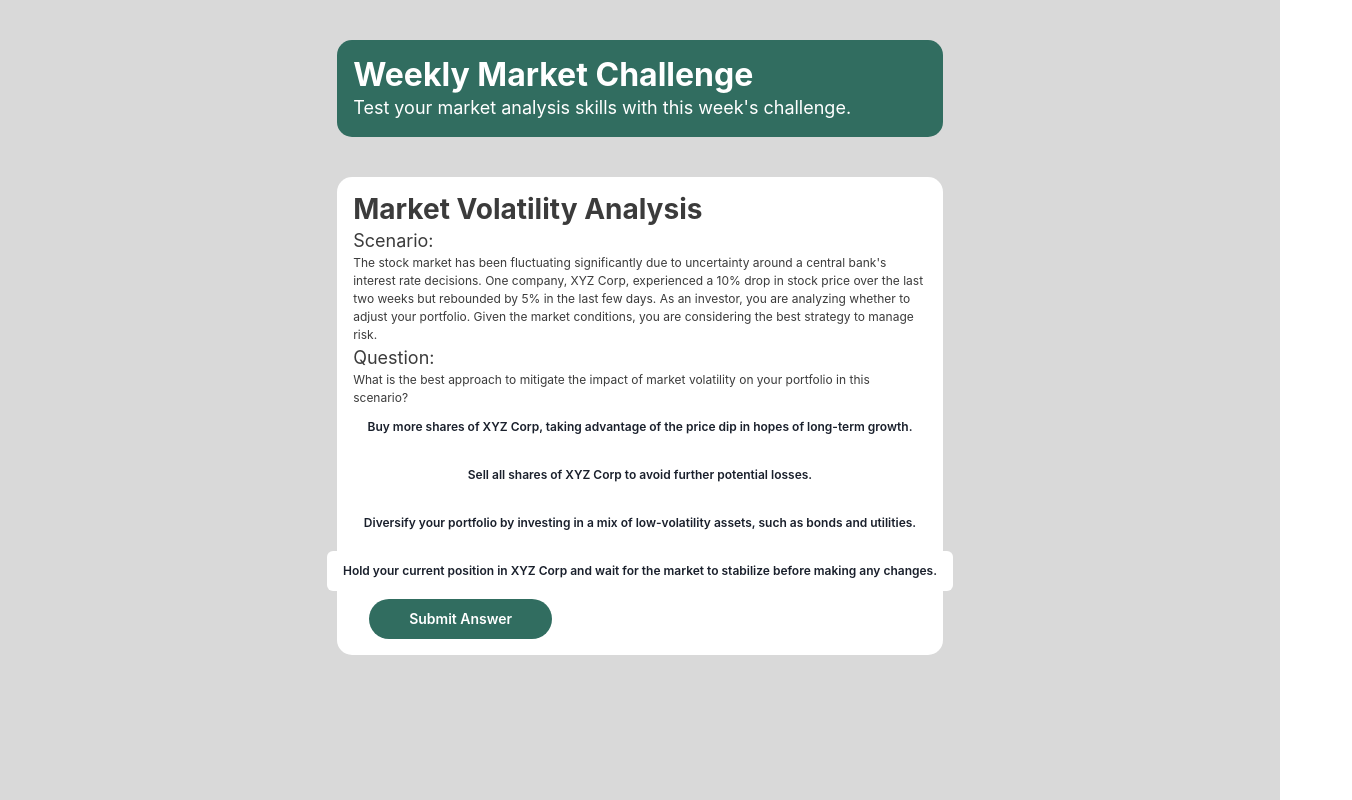
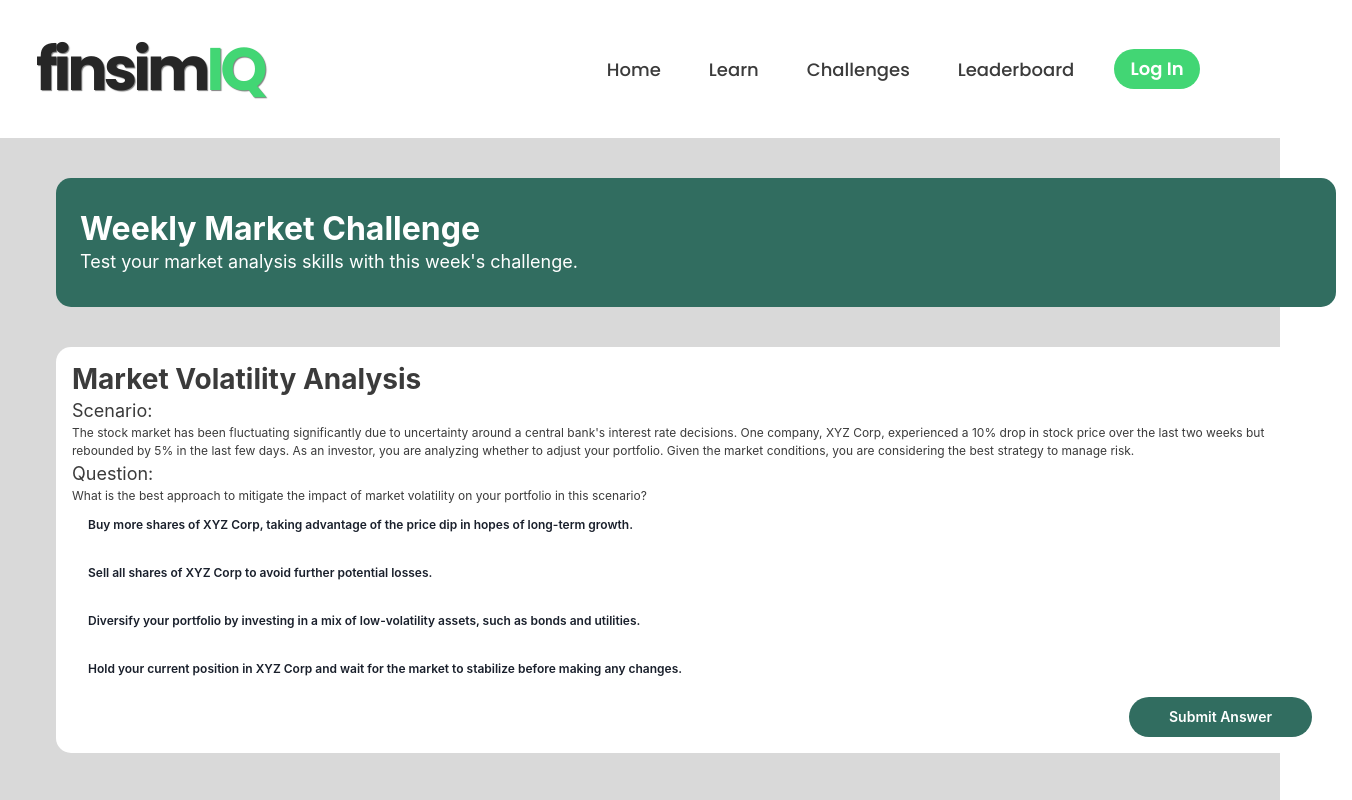
Before and after one commit to FinSimIQ/fin-sim-web-app, a React (Vite) app: page /challenges in a window 1280 px wide. Shown: the top 800 px of the page, 1352 px wide, since content can reach past the window. Built offline with nearby package versions, Linux system fonts and the light colour scheme; a web font is replaced by a local one.

Commit message:
added leaderboard api integration and fixed challenges screen alignment

```diff
--- a/src/navigation/AppNavigator.jsx
+++ b/src/navigation/AppNavigator.jsx
@@ -5,6 +5,7 @@ import ForgotPassword from "../screens/ForgotPassword";
 import Learn from "../screens/Learn";
 import Landing from "../screens/Landing";
 import Challenges from "../screens/Challenges";
+import LeaderboardPage from "../screens/LeaderboardPage";
 
 const AppNavigator = (props) => {
   const routes = createBrowserRouter([
@@ -36,6 +37,10 @@ const AppNavigator = (props) => {
       path: "/forgot_password",
       element: <ForgotPassword />,
     },
+    {
+      path: "/leaderboard",
+      element: <LeaderboardPage />,
+    },
   ]);
 
   return <RouterProvider router={routes} />;
--- a/src/screens/Challenges.jsx
+++ b/src/screens/Challenges.jsx
@@ -1,17 +1,32 @@
 import { Text, Container, Heading, VStack, Button } from "@chakra-ui/react";
+import Navbar from "../components/NavBar";
 
 const Challenges = (props) => {
   return (
+    <Container minW="100%" p="0" m="0">
+      <Navbar></Navbar>
       <Container bg="#D9D9D9" m={0} maxW="container.2xl" height="100vh">
         <VStack padding="10" spacing="10">
-        <Container bg="#316D60" color="#FFFFFF" borderRadius="15" padding="4">
+          <Container
+            minW="container.xl"
+            bg="#316D60"
+            color="#FFFFFF"
+            borderRadius="15"
+            paddingY="8"
+            paddingX="6"
+          >
             <Heading fontSize="32px">Weekly Market Challenge</Heading>
             <Text fontSize="18px">
               Test your market analysis skills with this week's challenge.
             </Text>
           </Container>
-        // Question Container 1
-        <Container bg="#FFFFFF" color="#3B3B3B" borderRadius="15" padding="4">
+          <Container
+            minW="container.xl"
+            bg="#FFFFFF"
+            color="#3B3B3B"
+            borderRadius="15"
+            padding="4"
+          >
             <Heading fontSize="28px">Market Volatility Analysis</Heading>
             <Text fontSize="18px">Scenario:</Text>
             <Text fontSize="12px">
@@ -19,9 +34,9 @@ const Challenges = (props) => {
               uncertainty around a central bank's interest rate decisions. One
               company, XYZ Corp, experienced a 10% drop in stock price over the
               last two weeks but rebounded by 5% in the last few days. As an
-            investor, you are analyzing whether to adjust your portfolio. Given
-            the market conditions, you are considering the best strategy to
-            manage risk.
+              investor, you are analyzing whether to adjust your portfolio.
+              Given the market conditions, you are considering the best strategy
+              to manage risk.
             </Text>
             <Text fontSize="18px">Question:</Text>
             <Text fontSize="12px">
@@ -38,8 +53,10 @@ const Challenges = (props) => {
                   transform: "scale(0.98)",
                   borderColor: "#51B276",
                 }}
+                w="100%"
+                justifyContent={"start"}
               >
-              <Text fontSize="12px" textAlign="right">
+                <Text fontSize="12px">
                   Buy more shares of XYZ Corp, taking advantage of the price dip
                   in hopes of long-term growth.
                 </Text>
@@ -53,7 +70,8 @@ const Challenges = (props) => {
                   transform: "scale(0.98)",
                   borderColor: "#51B276",
                 }}
-              maxW="xl"
+                w="100%"
+                justifyContent={"start"}
               >
                 <Text fontSize="12px" textAlign="right">
                   Sell all shares of XYZ Corp to avoid further potential losses.
@@ -68,10 +86,12 @@ const Challenges = (props) => {
                   transform: "scale(0.98)",
                   borderColor: "#51B276",
                 }}
+                w="100%"
+                justifyContent={"start"}
               >
                 <Text fontSize="12px" textAlign="right">
-                Diversify your portfolio by investing in a mix of low-volatility
-                assets, such as bonds and utilities.
+                  Diversify your portfolio by investing in a mix of
+                  low-volatility assets, such as bonds and utilities.
                 </Text>
               </Button>
               <Button
@@ -83,13 +103,20 @@ const Challenges = (props) => {
                   transform: "scale(0.98)",
                   borderColor: "#51B276",
                 }}
+                w="100%"
+                justifyContent={"start"}
               >
                 <Text fontSize="12px" textAlign="right">
                   Hold your current position in XYZ Corp and wait for the market
                   to stabilize before making any changes.
                 </Text>
               </Button>
-            <Container>
+              <Container
+                minW="container.xl"
+                display="flex"
+                paddingRight={10}
+                justifyContent="end"
+              >
                 <Button
                   bg="#316D60"
                   paddingLeft="10"
@@ -103,8 +130,8 @@ const Challenges = (props) => {
               </Container>
             </VStack>
           </Container>
-        // Question Container 2 // Question Container 3
         </VStack>
+      </Container>
     </Container>
   );
 };
--- a/src/screens/LeaderboardPage.jsx
+++ b/src/screens/LeaderboardPage.jsx
@@ -1,8 +1,8 @@
-import React, { useEffect, useState } from 'react';
-import { Box } from '@chakra-ui/react';
-import Navbar from './NavBar'; // Import the Navbar component
-import TopMembers from './TopMembers'; // Assume you have a TopMembers component for the top 3 members
-import Leaderboard from './Leaderboard'; // Import the Leaderboard component
+import React, { useEffect, useState } from "react";
+import { Box } from "@chakra-ui/react";
+import Navbar from "./NavBar"; // Import the Navbar component
+import TopMembers from "../components/TopMembers"; // Assume you have a TopMembers component for the top 3 members
+import Leaderboard from "../components/Leaderboard"; // Import the Leaderboard component
 
 const LeaderboardPage = () => {
   const [members, setMembers] = useState([]);
@@ -10,11 +10,11 @@ const LeaderboardPage = () => {
   useEffect(() => {
     const fetchMembers = async () => {
       try {
-        const response = await fetch('/leaderboard');
+        const response = await fetch("http://localhost:8081/api/leaderboard");
         const data = await response.json();
         setMembers(data); // Set the members from the fetched data
       } catch (error) {
-        console.error('Error fetching leaderboard data:', error);
+        console.error("Error fetching leaderboard data:", error);
       }
     };
 
@@ -37,7 +37,8 @@ const LeaderboardPage = () => {
 
       {/* Leaderboard for Remaining Members */}
       <Box marginTop="20px">
-        <Leaderboard remainingMembers={remainingMembers} /> {/* Pass remaining members as prop */}
+        <Leaderboard remainingMembers={remainingMembers} />{" "}
+        {/* Pass remaining members as prop */}
       </Box>
     </Box>
   );
--- a/src/screens/NavBar.jsx
+++ b/src/screens/NavBar.jsx
@@ -1,33 +1,98 @@
-import React from 'react';
-import { Flex, Box, Text, Button, Link } from '@chakra-ui/react';
-import { Link as RouterLink } from 'react-router-dom';
+import React from "react";
+import { Flex, Box, Text, Button, Link } from "@chakra-ui/react";
+import { Link as RouterLink } from "react-router-dom";
 
 const NavBar = () => {
   return (
-    <Flex as="nav" align="center" justify="space-between" wrap="wrap" padding="1.5rem" fontWeight="semibold" bg="white" color="#102126" position="relative" width="100%">
-        <Flex align='center'>
-        <Text fontSize="6xl" fontWeight="bold" ml={3} textShadow="1px 1px 1px gray" color={"#262626"} >
-            finsim
+    <Flex
+      as="nav"
+      align="center"
+      justify="space-between"
+      wrap="wrap"
+      padding="1.5rem"
+      fontWeight="semibold"
+      bg="white"
+      color="#102126"
+      position="relative"
+      width="100%"
+    >
+      <Flex align="center">
+        <Text
+          fontSize="6xl"
+          fontWeight="bold"
+          ml={3}
+          textShadow="1px 1px 1px gray"
+          color={"#262626"}
+        >
+          finsim
         </Text>
-        <Text fontSize="6xl" fontWeight="bold" textShadow="1px 1px 1px gray" color={"#42D674"}>
-        IQ
+        <Text
+          fontSize="6xl"
+          fontWeight="bold"
+          textShadow="1px 1px 1px gray"
+          color={"#42D674"}
+        >
+          IQ
         </Text>
       </Flex>
 
-      <Box display="flex" width="auto" alignItems="center" flexGrow={1} justifyContent="right" pr={10}>
-        <Link as={RouterLink} to="/home" p={2} mx={2} rounded="md" _hover={{ bg: 'gray.100' }}>
+      <Box
+        display="flex"
+        width="auto"
+        alignItems="center"
+        flexGrow={1}
+        justifyContent="right"
+        pr={10}
+      >
+        <Link
+          as={RouterLink}
+          to="/"
+          p={2}
+          mx={2}
+          rounded="md"
+          _hover={{ bg: "gray.100" }}
+        >
           Home
         </Link>
-        <Link as={RouterLink} to="/learning" p={2} mx={2} rounded="md" _hover={{ bg: 'gray.100' }}>
+        <Link
+          as={RouterLink}
+          to="/learning"
+          p={2}
+          mx={2}
+          rounded="md"
+          _hover={{ bg: "gray.100" }}
+        >
           Learn
         </Link>
-        <Link as={RouterLink} to="/challenges" p={2} mx={2} rounded="md" _hover={{ bg: 'gray.100' }}>
+        <Link
+          as={RouterLink}
+          to="/challenges"
+          p={2}
+          mx={2}
+          rounded="md"
+          _hover={{ bg: "gray.100" }}
+        >
           Challenges
         </Link>
-        <Link as={RouterLink} to="/leaderboard" p={2} mx={2} rounded="md" _hover={{ bg: 'gray.100' }}>
+        <Link
+          as={RouterLink}
+          to="/leaderboard"
+          p={2}
+          mx={2}
+          rounded="md"
+          _hover={{ bg: "gray.100" }}
+        >
           Leaderboard
         </Link>
-        <Button as={RouterLink} to="/login" bg="#42D674" color="white" size="md" mr={4} _hover={{ bg: 'teal.300' }}>
+        <Button
+          as={RouterLink}
+          to="/login"
+          bg="#42D674"
+          color="white"
+          size="md"
+          mr={4}
+          _hover={{ bg: "teal.300" }}
+        >
           Log In
         </Button>
       </Box>
```
Also changed, not shown: src/components/Leaderboard.jsx (renamed from src/screens/Leaderboard.jsx), src/components/LeaderboardItem.jsx (renamed from src/screens/LeaderboardItem.jsx), src/components/LeaderboardToggle.jsx (renamed from src/screens/LeaderboardToggle.jsx), src/components/TopMembers.jsx (renamed from src/screens/TopMembers.jsx). Lines whose indentation alone changed are shown as unchanged.
